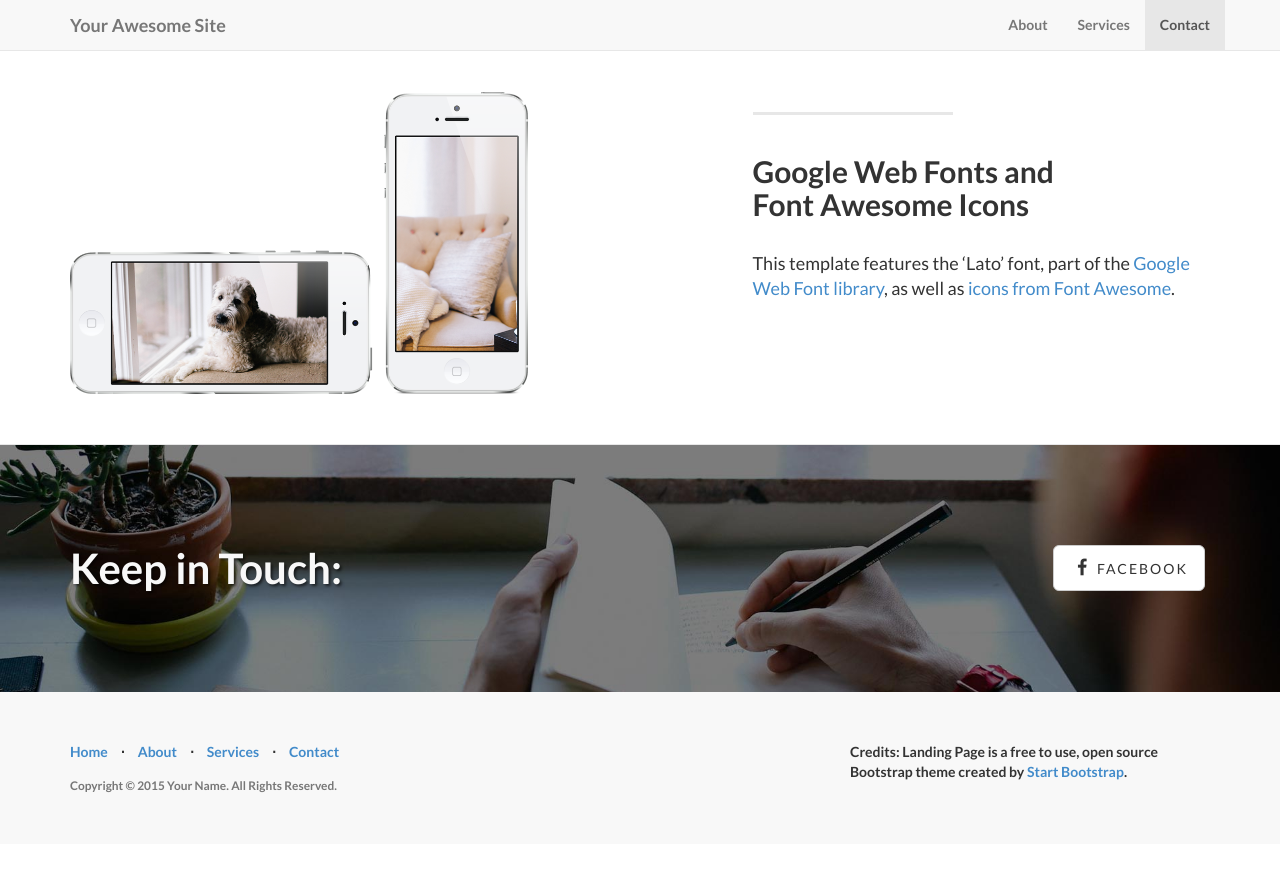
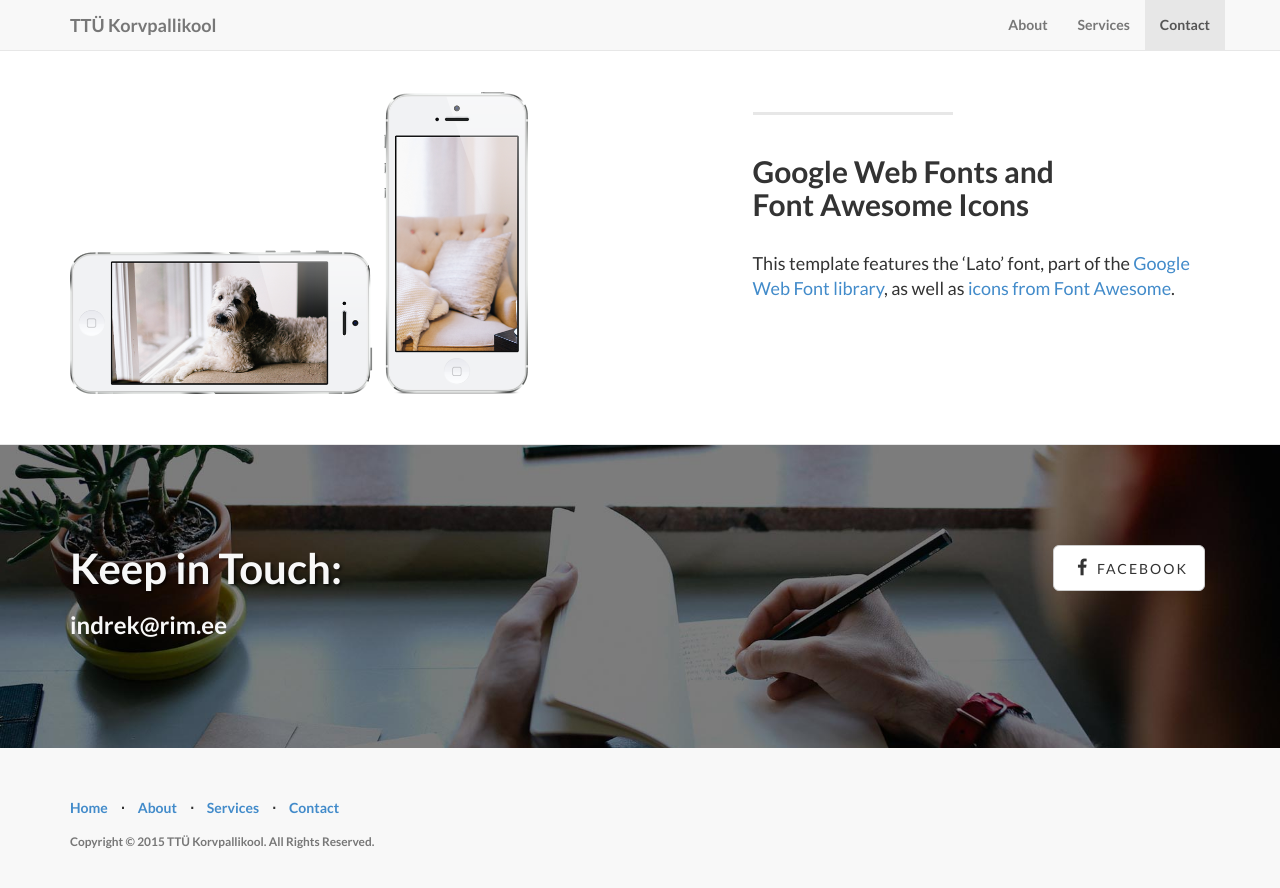
Before and after one commit to kaskkaur/TTU, a Jekyll site: the page built from index.html, in a window 1280 px wide and 900 px high, scrolled down 1958 px. Shown: the top 888 px of the window. Built offline with Jekyll 4.4.1, drawn with Linux system fonts in a browser that asks for light colours; nearby versions of some CDN libraries; library files that are not in the unit come from our copies; before the commit the page ends 2802 px from its top, so only the background shows below that.

Commit message:
Last things

```diff
--- a/_config.yml
+++ b/_config.yml
@@ -2,16 +2,18 @@
 #      Main Configs       #
 # ----------------------- #
 
-url: http://yoursite.com
-title: Your Awesome Site
-email: your-email@domain.com
-author: Your Name
+url: http://www.ttukorvpallikool.ee
+title: TTÜ Korvpallikool
+email: indrek@rim.ee
+author: TTU
 description: > # "Write an awesome description for your new site here.
   You can edit this line in _config.yml. It will appear in your document
   head meta (for Google search results) and in your feed.xml site
   description.
-copyright: 'Copyright &copy; 2015 Your Name. All Rights Reserved.'
-credits: 'Credits: Landing Page is a free to use, open source Bootstrap theme created by <a href="http://startbootstrap.com/">Start Bootstrap</a>.'
+copyright: 'Copyright &copy; 2015 TTÜ Korvpallikool. All Rights Reserved.'
+page:
+  title: TTU Korvpallikool
+  subtitle: 4 kooli ühe eesmärgi nimel
 
 # ----------------------- #
 #    Jekyll & Plugins     #
--- a/_includes/contact.html
+++ b/_includes/contact.html
@@ -5,6 +5,7 @@
 			<div class="row">
 				<div class="col-lg-6">
 					<h2>Keep in Touch:</h2>
+					<h3> indrek@rim.ee </h3>
 				</div>
 				<div class="col-lg-6">
 					<ul class="list-inline banner-social-buttons">
```
